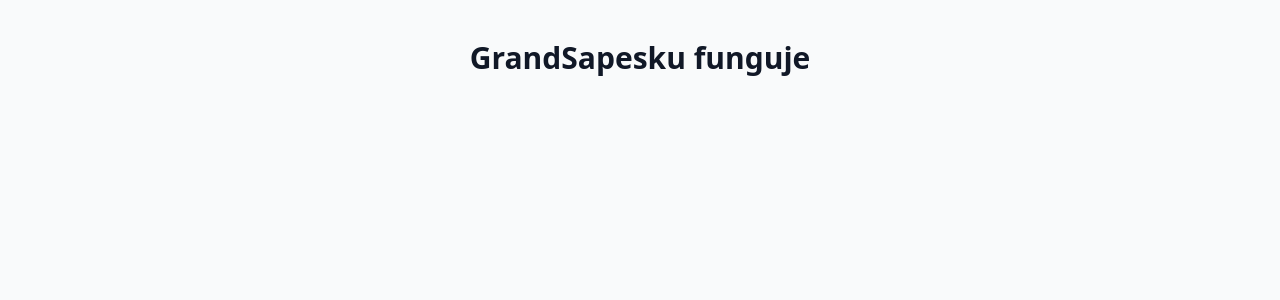
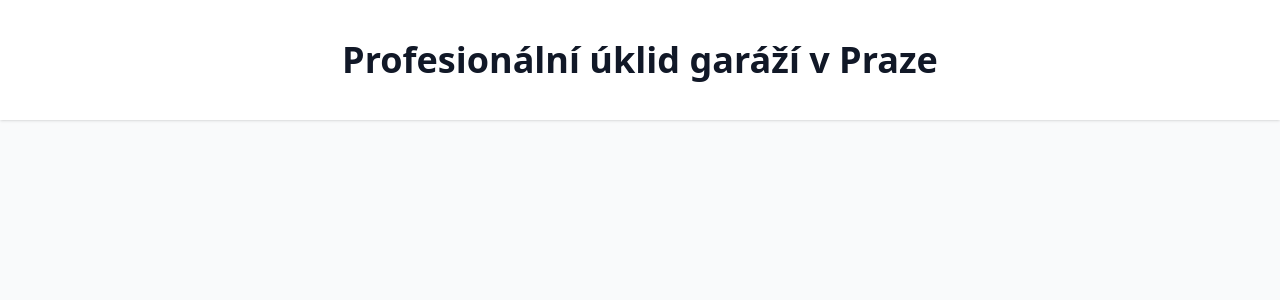
Before and after one commit to Grandsapesku/grandsapesku, a Next.js app: page / in a window 1280 px wide. Shown: the top 300 px of the page. Built offline with nearby package versions, Linux system fonts and the light colour scheme.

Commit message:
Update GrandSapeskuWebsite.jsx

```diff
--- a/components/GrandSapeskuWebsite.jsx
+++ b/components/GrandSapeskuWebsite.jsx
@@ -1,9 +1,13 @@
 export default function GrandSapeskuWebsite() {
   return (
     <div className="min-h-screen bg-gray-50 text-gray-900">
-      <h1 className="text-3xl font-bold text-center p-10">
-        GrandSapesku funguje
-      </h1>
+
+      <header className="bg-white shadow">
+        <h1 className="text-4xl font-bold text-center p-10">
+          Profesionální úklid garáží v Praze
+        </h1>
+      </header>
+
     </div>
   );
 }
```
